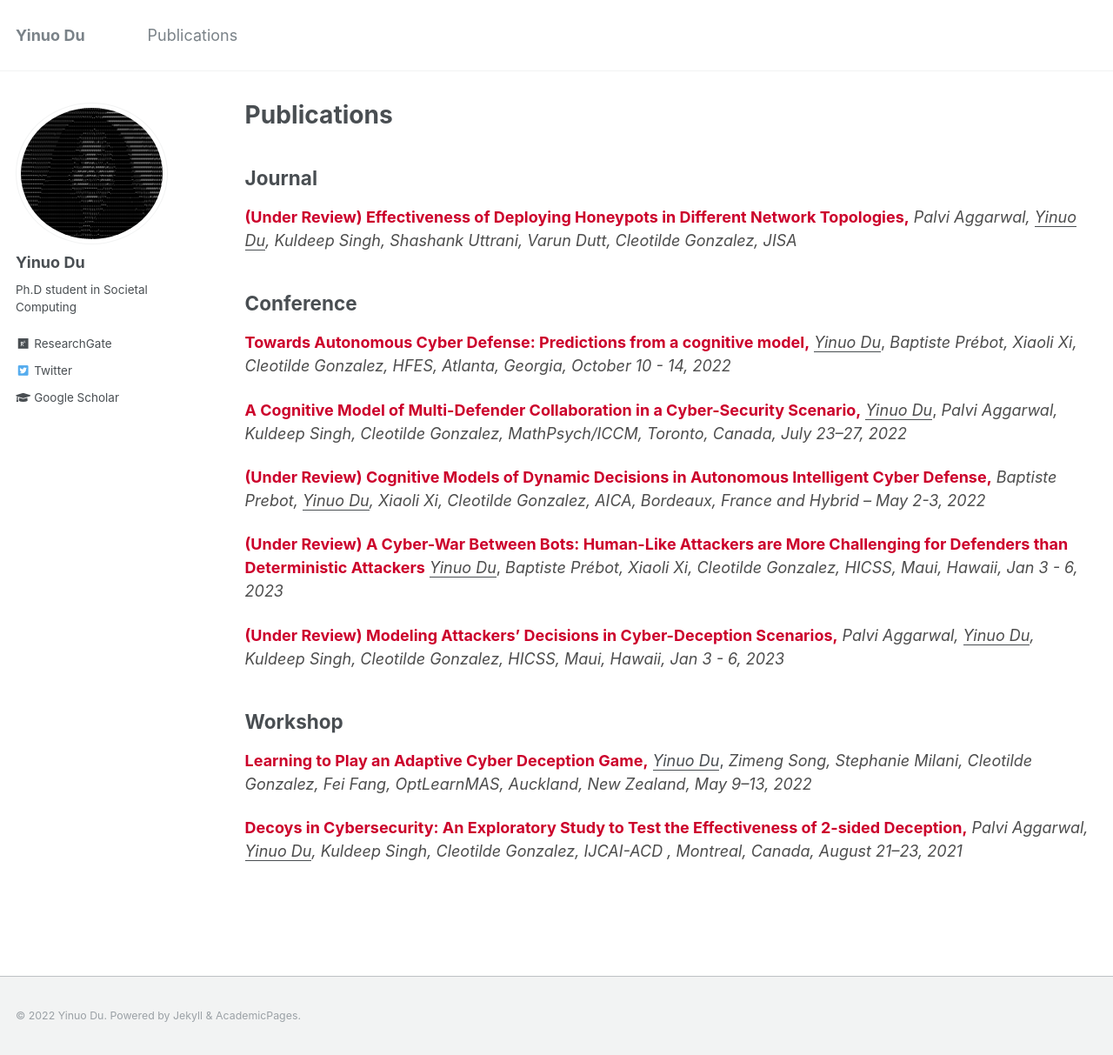
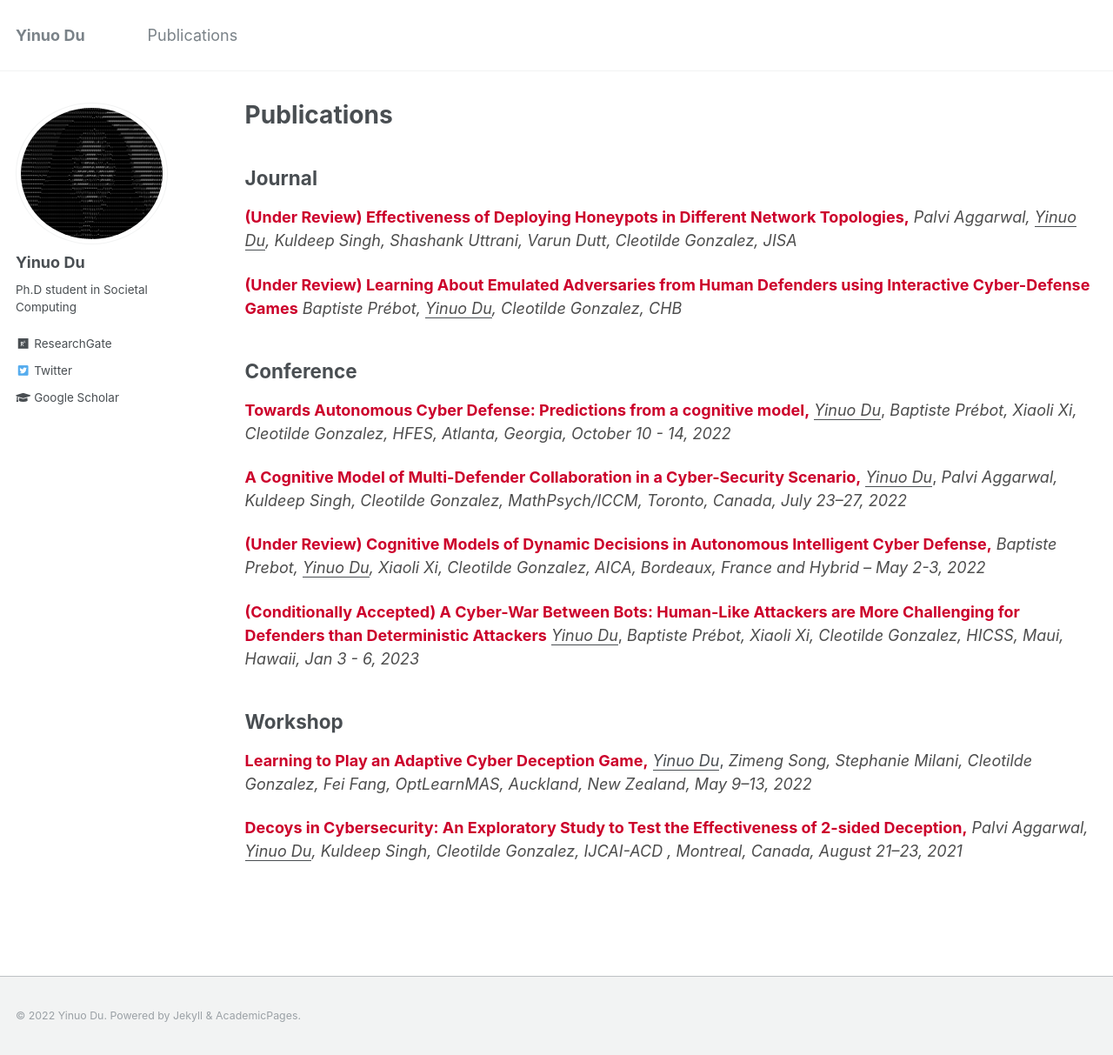
Before and after one commit to aduyinuo/aduyinuo.github.io, a Jekyll site: the page built from _pages/publications.md, in a window 1280 px wide and 1213 px high. Shown: the whole window at 87% size. Built offline with Jekyll 4.4.1, drawn with Linux system fonts in a browser that asks for light colours.

Commit message:
submission

```diff
--- a/_pages/publications.md
+++ b/_pages/publications.md
@@ -18,6 +18,9 @@ author_profile: true
 ## Journal
 <span style="color:#cc002b;">**(Under Review) Effectiveness of Deploying Honeypots in Different Network Topologies,**</span>   <span style="color:#4d4d4d;">*Palvi Aggarwal, <u>Yinuo Du</u>, Kuldeep Singh, Shashank Uttrani, Varun Dutt, Cleotilde Gonzalez,*   *JISA*
 
+<span style="color:#cc002b;">**(Under Review) Learning About Emulated Adversaries from Human Defenders
+using Interactive Cyber-Defense Games**</span>   <span style="color:#4d4d4d;">*Baptiste Prébot, <u>Yinuo Du</u>, Cleotilde Gonzalez,*   *CHB*</span>
+
 ## Conference
 <span style="color:#cc002b;">**Towards Autonomous Cyber Defense: Predictions from a cognitive model,**</span>   <span style="color:#4d4d4d;">*<u>Yinuo Du</u>*, *Baptiste Prébot, Xiaoli Xi, Cleotilde Gonzalez,*   *HFES, Atlanta, Georgia, October 10 - 14, 2022*</span>
 
@@ -25,9 +28,9 @@ author_profile: true
 
 <span style="color:#cc002b;">**(Under Review) Cognitive Models of Dynamic Decisions in Autonomous Intelligent Cyber Defense,**</span>   <span style="color:#4d4d4d;">*Baptiste Prebot, <u>Yinuo Du</u>, Xiaoli Xi, Cleotilde Gonzalez,*   *AICA, Bordeaux, France and Hybrid – May 2-3, 2022*</span>
 
-<span style="color:#cc002b;">**(Under Review) A Cyber-War Between Bots: Human-Like Attackers are More Challenging for Defenders than Deterministic Attackers**</span>   <span style="color:#4d4d4d;">*<u>Yinuo Du</u>*, *Baptiste Prébot, Xiaoli Xi, Cleotilde Gonzalez,*   *HICSS, Maui, Hawaii, Jan 3 - 6, 2023*</span>
+<span style="color:#cc002b;">**(Conditionally Accepted) A Cyber-War Between Bots: Human-Like Attackers are More Challenging for Defenders than Deterministic Attackers**</span>   <span style="color:#4d4d4d;">*<u>Yinuo Du</u>*, *Baptiste Prébot, Xiaoli Xi, Cleotilde Gonzalez,*   *HICSS, Maui, Hawaii, Jan 3 - 6, 2023*</span>
 
-<span style="color:#cc002b;">**(Under Review) Modeling Attackers' Decisions in Cyber-Deception Scenarios,**</span>   <span style="color:#4d4d4d;">*Palvi Aggarwal, <u>Yinuo Du</u>, Kuldeep Singh, Cleotilde Gonzalez,*   *HICSS, Maui, Hawaii, Jan 3 - 6, 2023*</span>
+
 
 ## Workshop
 <span style="color:#cc002b;">**Learning to Play an Adaptive Cyber Deception Game,**</span>   *<u>Yinuo Du</u>*, <span style="color:#4d4d4d;">*Zimeng Song, Stephanie Milani, Cleotilde Gonzalez, Fei Fang,*   *OptLearnMAS, Auckland, New Zealand, May 9--13, 2022*</span>
```
Also changed, not shown: 2 other files.
